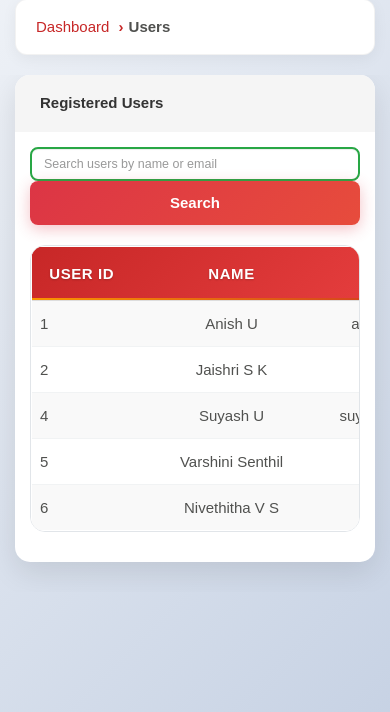
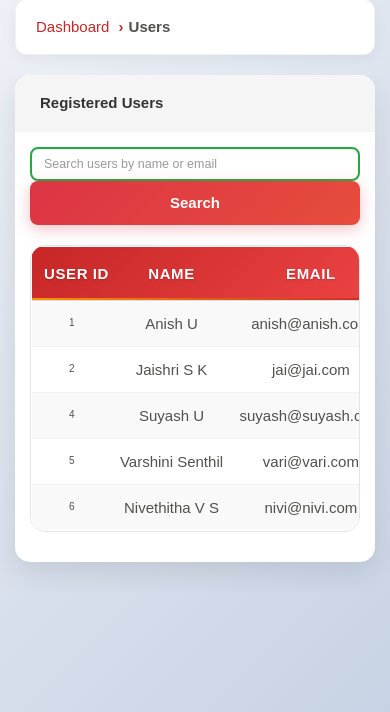
Before and after one commit to Mesayaaa/NewsPortal, a PHP site: page /admin/users.php in a window 390 px wide. Shown: the part 211-923 px from the top of the page. Run offline with PHP 8.4, Linux system fonts and the light colour scheme; a user stored in the database is signed in; data comes from the database, SQL or seed files in the repository; some libraries are stand-ins or nearby versions.

Commit message:
`Added page-specific styling for authors and users pages, including CSS adjustments for tables and responsive design.`

```diff
--- a/admin/users.php
+++ b/admin/users.php
@@ -1,6 +1,13 @@
 <?php
 require('./includes/nav.inc.php');
 ?>
+
+<script>
+    // Add specific class for users page styling
+    document.addEventListener('DOMContentLoaded', function () {
+        document.body.classList.add('users-page');
+    });
+</script>
 
 <!-- BREADCRUMB -->
 <section id="breadcrumb">
--- a/assets/css/admin/style.css
+++ b/assets/css/admin/style.css
@@ -2816,3 +2826,70 @@ table tbody tr td,
 table td * {
     font-size: inherit !important; /* Inherit the table cell font-size */
 }
+
+/* SPECIFIC STYLING FOR USERS AND AUTHORS TABLES */
+/* Fix ID column width to be more reasonable */
+body[class*="users"] .article-list th:first-child,
+body[class*="users"] .article-list td:first-child,
+body[class*="authors"] .article-list th:first-child,
+body[class*="authors"] .article-list td:first-child {
+    width: 80px !important; /* Fixed narrow width for ID column */
+    max-width: 80px !important;
+    min-width: 80px !important;
+    text-align: center !important;
+}
+
+/* Alternative approach using page-specific classes */
+.users-page .article-list th:first-child,
+.users-page .article-list td:first-child,
+.authors-page .article-list th:first-child,
+.authors-page .article-list td:first-child {
+    width: 80px !important;
+    max-width: 80px !important;
+    min-width: 80px !important;
+    text-align: center !important;
+}
+
+/* Ensure name and email columns take remaining space efficiently */
+.users-page .article-list th:nth-child(2),
+.users-page .article-list td:nth-child(2),
+.authors-page .article-list th:nth-child(2),
+.authors-page .article-list td:nth-child(2) {
+    width: 35% !important; /* Name column */
+    min-width: 150px !important;
+}
+
+.users-page .article-list th:nth-child(3),
+.users-page .article-list td:nth-child(3),
+.authors-page .article-list th:nth-child(3),
+.authors-page .article-list td:nth-child(3) {
+    width: auto !important; /* Email column takes remaining space */
+    min-width: 200px !important;
+}
+
+/* Responsive adjustments for users/authors tables */
+@media (max-width: 768px) {
+    .users-page .article-list th:first-child,
+    .users-page .article-list td:first-child,
+    .authors-page .article-list th:first-child,
+    .authors-page .article-list td:first-child {
+        width: 60px !important;
+        max-width: 60px !important;
+        min-width: 60px !important;
+        font-size: var(--ts-sml) !important;
+    }
+
+    .users-page .article-list th:nth-child(2),
+    .users-page .article-list td:nth-child(2),
+    .authors-page .article-list th:nth-child(2),
+    .authors-page .article-list td:nth-child(2) {
+        min-width: 120px !important;
+    }
+
+    .users-page .article-list th:nth-child(3),
+    .users-page .article-list td:nth-child(3),
+    .authors-page .article-list th:nth-child(3),
+    .authors-page .article-list td:nth-child(3) {
+        min-width: 150px !important;
+    }
+}
```
Also changed, not shown: other parts of assets/css/admin/style.css (+17 -7 lines), admin/authors.php (+7 -0 lines).
